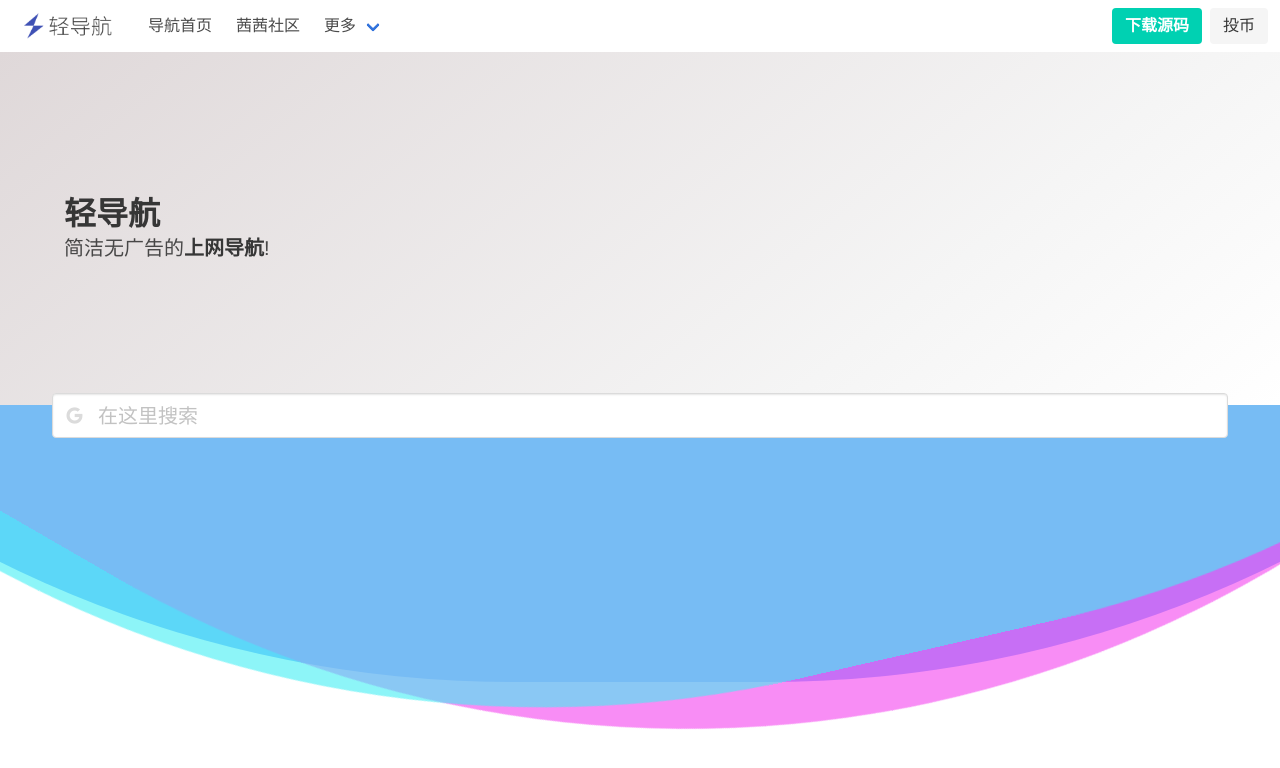
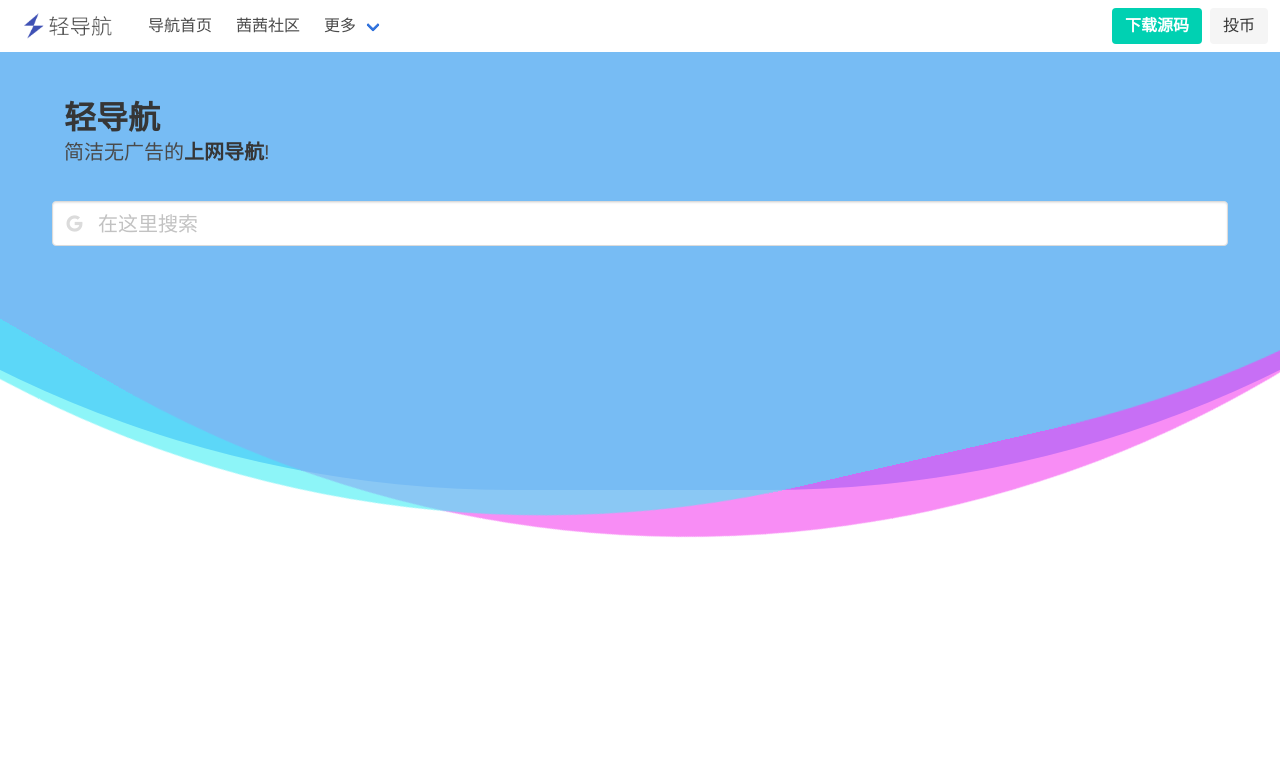
Before and after one commit to MrChaxs/lightning-nav, a plain HTML site: page index.html in a window 1280 px wide. Shown: the top 768 px of the page. Drawn offline with nearby package versions, Linux system fonts and the light colour scheme.

Commit message:
Update index.html

```diff
--- a/index.html
+++ b/index.html
@@ -149,7 +149,7 @@ animation: rotating 2s linear infinite;
     </div>
   </div>
 </nav>
-  <section class="hero hero is-medium is-light is-bold">
+  <section class="hero">
 	  <div class="hero-body">
         <div class="container">
           <p class="title">轻导航
```
